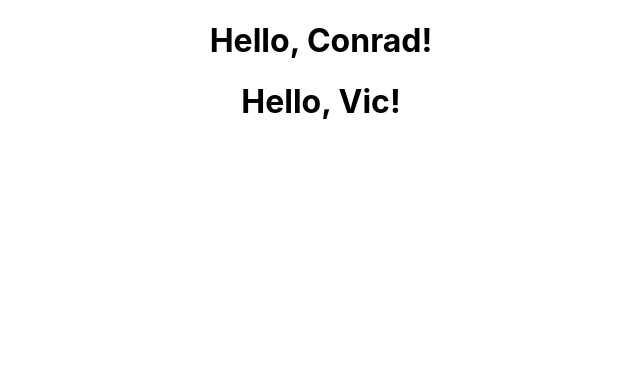
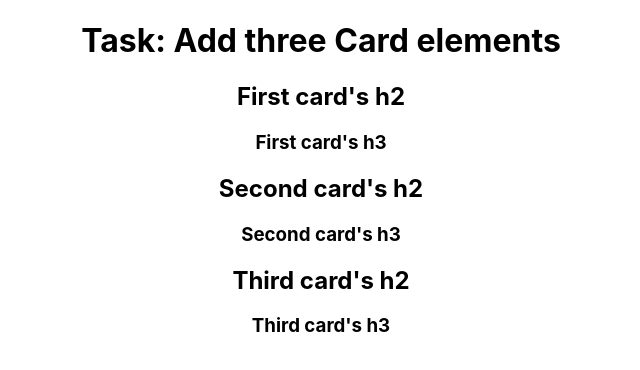
Before and after one commit to conboy/test-react, a React (Create React App) app in the folder firstapp/: page / in a window 1280 px wide. Shown: the top 370 px of the page, without its empty margins (319-959 px from the left). Built offline with nearby package versions, Linux system fonts and the light colour scheme.

Commit message:
Cards lab

```diff
--- a/firstapp/src/App.js
+++ b/firstapp/src/App.js
@@ -1,13 +1,14 @@
-import logo from './logo.svg';
 import './App.css';
 
-import Heading from './components/Heading';
+import Card from './components/Card';
 
 function App() {
   return (
     <div className="App">
-      <Heading firstName="Conrad"/>
-      <Heading firstName="Vic"/>
+      <h1>Task: Add three Card elements</h1>
+      <Card h2="First card's h2" h3="First card's h3" />
+      <Card h2="Second card's h2" h3="Second card's h3" />
+      <Card h2="Third card's h2" h3="Third card's h3" />
     </div>
   );
 
--- /dev/null
+++ b/firstapp/src/components/Card.js
@@ -0,0 +1,10 @@
+function Card(props) {
+    return (
+        <div className="card">
+            <h2>{props.h2}</h2>
+            <h3>{props.h3}</h3>
+        </div>
+    );
+};
+
+export default Card;
--- a/firstapp/src/components/Heading.js
+++ /dev/null
@@ -1,5 +0,0 @@
-function Heading(prop) {
-    return <h1>Hello, {prop.firstName}!</h1>;
-}
-
-export default Heading;
```
Also changed, not shown: firstapp/src/components/Footer.js (deleted, +0 -9 lines), firstapp/src/components/Intro1.js (deleted, +0 -13 lines), firstapp/src/components/Intro2.js (deleted, +0 -13 lines), firstapp/src/components/Intro3.js (deleted, +0 -13 lines), firstapp/src/components/Nav.js (deleted, +0 -14 lines), firstapp/src/components/Promo.js (deleted, +0 -14 lines).
